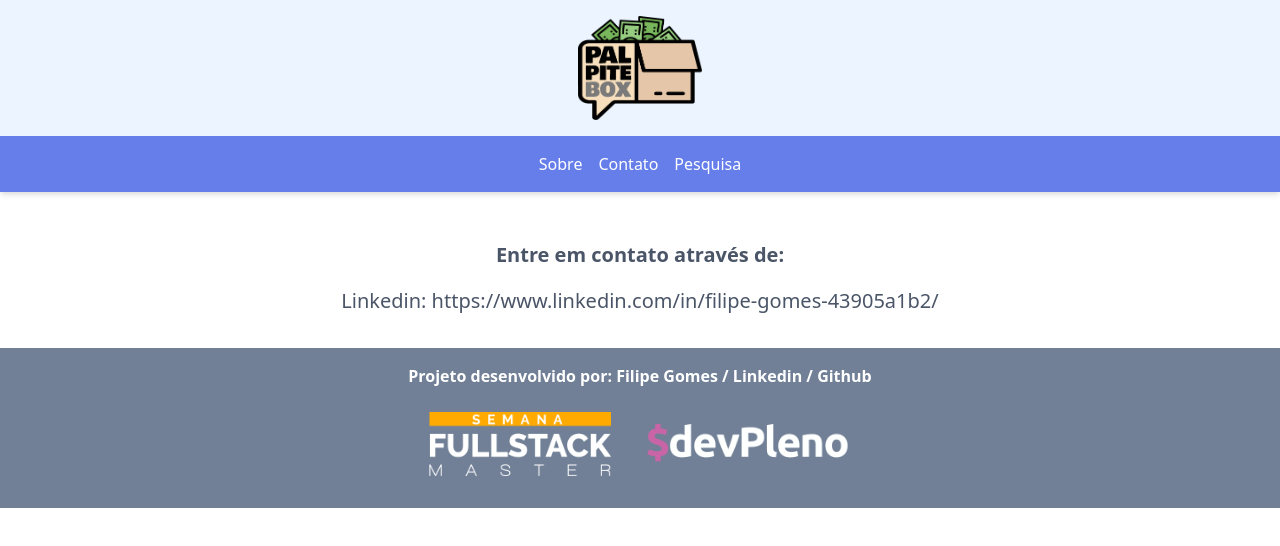
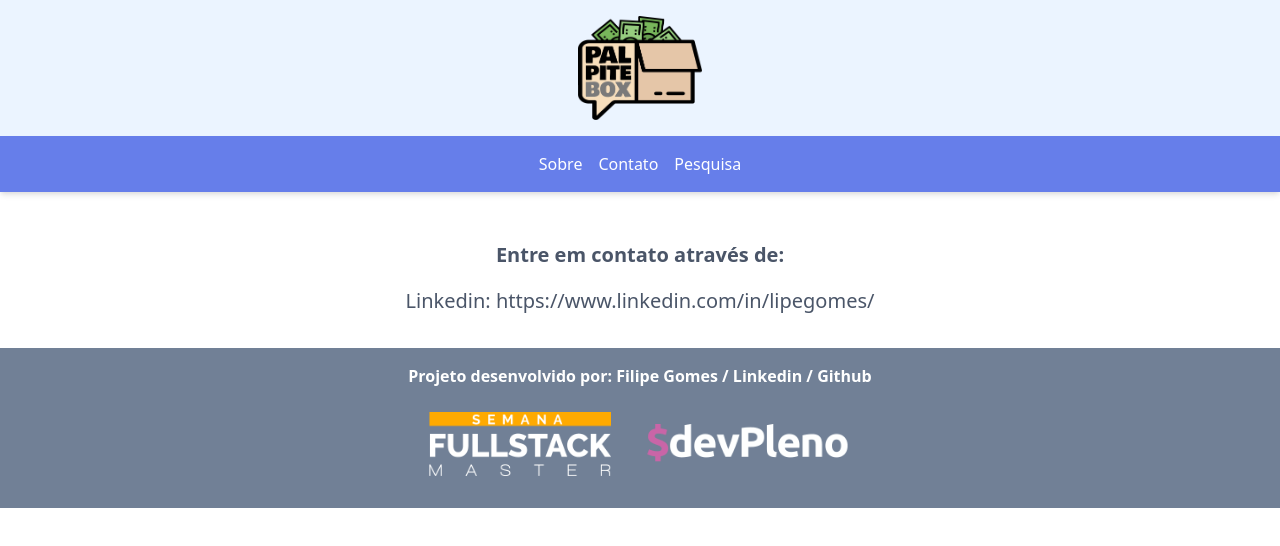
Before and after one commit to lipegomes/palpitebox, a Next.js app: page /contato in a window 1280 px wide. Shown: the top 546 px of the page. Built offline with nearby package versions, Linux system fonts and the light colour scheme.

Commit message:
Fixed linkedin link

```diff
--- a/pages/contato.js
+++ b/pages/contato.js
@@ -10,7 +10,7 @@ const Contato = () => {
           Entre em contato através de:
         </p>
         <div className='container mb-8 text-center text-gray-700 text-xl'>
-          <a className='text-center px-20' href='https://www.linkedin.com/in/lipegomes/'>Linkedin: https://www.linkedin.com/in/filipe-gomes-43905a1b2/</a>
+          <a className='text-center px-20' href='https://www.linkedin.com/in/lipegomes/'>Linkedin: https://www.linkedin.com/in/lipegomes/</a>
         </div>
       </div>
     </div>
```
